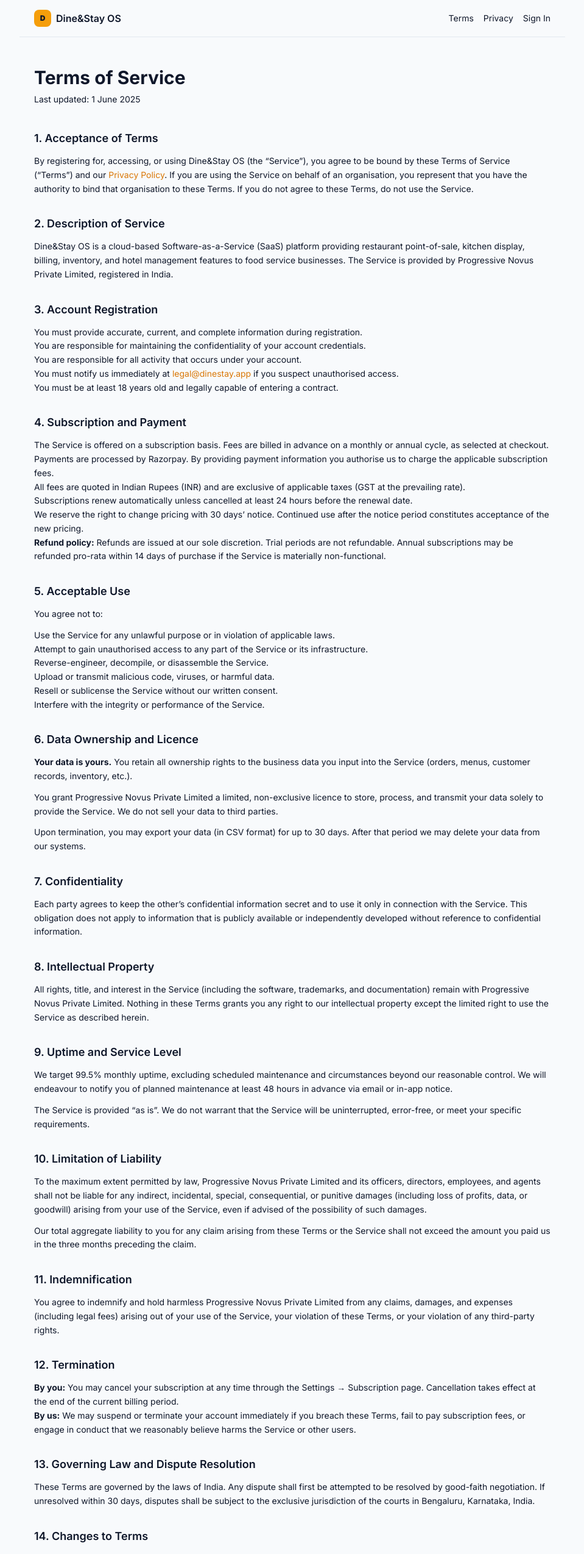
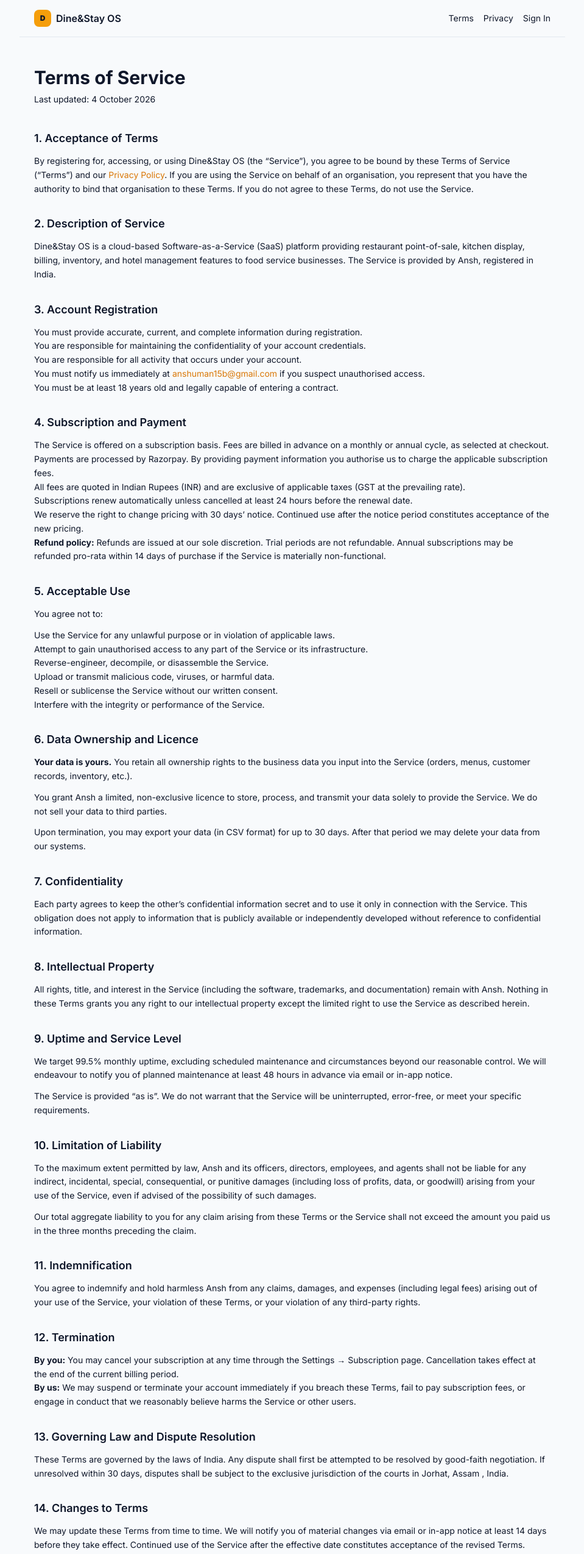
Before and after one commit to anshuman-borah/Dine-Stay-OS-frontend, a Next.js app in the folder apps/web/: page /terms in a window 1280 px wide. Shown: the top 2549 px of the page at 61% size, without its empty margins (160-1119 px from the left). Built offline with nearby package versions, Linux system fonts and the light colour scheme; no server answers.

Commit message:
frontend changes

```diff
--- a/apps/web/src/app/(dashboard)/onboarding/page.tsx
+++ b/apps/web/src/app/(dashboard)/onboarding/page.tsx
@@ -187,7 +187,7 @@
                   <label className="label">Address (optional)</label>
                   <input
                     className="input"
-                    placeholder="123, MG Road, Ground Floor"
+                    placeholder="123, Jorjat, Assam"
                     value={form.addressLine1}
                     onChange={(e) => patch('addressLine1', e.target.value)}
                   />
@@ -197,7 +197,7 @@
                     <label className="label">City <span className="text-red-600 dark:text-red-400">*</span></label>
                     <input
                       className="input"
-                      placeholder="Bengaluru"
+                      placeholder="Jorhat"
                       value={form.city}
                       onChange={(e) => patch('city', e.target.value)}
                       required
--- a/apps/web/src/app/(legal)/privacy/page.tsx
+++ b/apps/web/src/app/(legal)/privacy/page.tsx
@@ -5,9 +5,9 @@
   description: 'How Dine&Stay OS collects, uses, and protects your personal data.',
 };
 
-const LAST_UPDATED = '1 June 2025';
-const COMPANY      = 'Progressive Novus Private Limited';
-const EMAIL        = 'privacy@dinestay.app';
+const LAST_UPDATED = '4 october 2026';
+const COMPANY      = 'Ansh';
+const EMAIL        = 'anshuman15b@gmailcom';
 
 export default function PrivacyPage() {
   return (
--- a/apps/web/src/app/(legal)/terms/page.tsx
+++ b/apps/web/src/app/(legal)/terms/page.tsx
@@ -5,10 +5,10 @@
   description: 'Terms and conditions for using Dine&Stay OS restaurant management software.',
 };
 
-const LAST_UPDATED = '1 June 2025';
-const COMPANY      = 'Progressive Novus Private Limited';
-const EMAIL        = 'legal@dinestay.app';
-const ADDRESS      = 'Bengaluru, Karnataka, India';
+const LAST_UPDATED = '4 October 2026';
+const COMPANY      = 'Ansh';
+const EMAIL        = 'anshuman15b@gmail.com';
+const ADDRESS      = 'Jorhat, Assam, India';
 
 export default function TermsPage() {
   return (
@@ -169,7 +169,7 @@
         <p>
           These Terms are governed by the laws of India. Any dispute shall first be attempted to be
           resolved by good-faith negotiation. If unresolved within 30 days, disputes shall be subject
-          to the exclusive jurisdiction of the courts in Bengaluru, Karnataka, India.
+          to the exclusive jurisdiction of the courts in Jorhat, Assam , India.
         </p>
       </Section>
 
--- a/apps/web/src/app/page.tsx
+++ b/apps/web/src/app/page.tsx
@@ -401,7 +401,7 @@
 
           <div className="text-xs text-slate-600 text-center md:text-right">
             <div>&copy; {new Date().getFullYear()} ProgressiveNovus Private Limited</div>
-            <div className="mt-0.5">Bengaluru, India · GST compliant · DPDPA ready</div>
+            <div className="mt-0.5">Assam, India · GST compliant · DPDPA ready</div>
           </div>
         </div>
       </footer>
```
